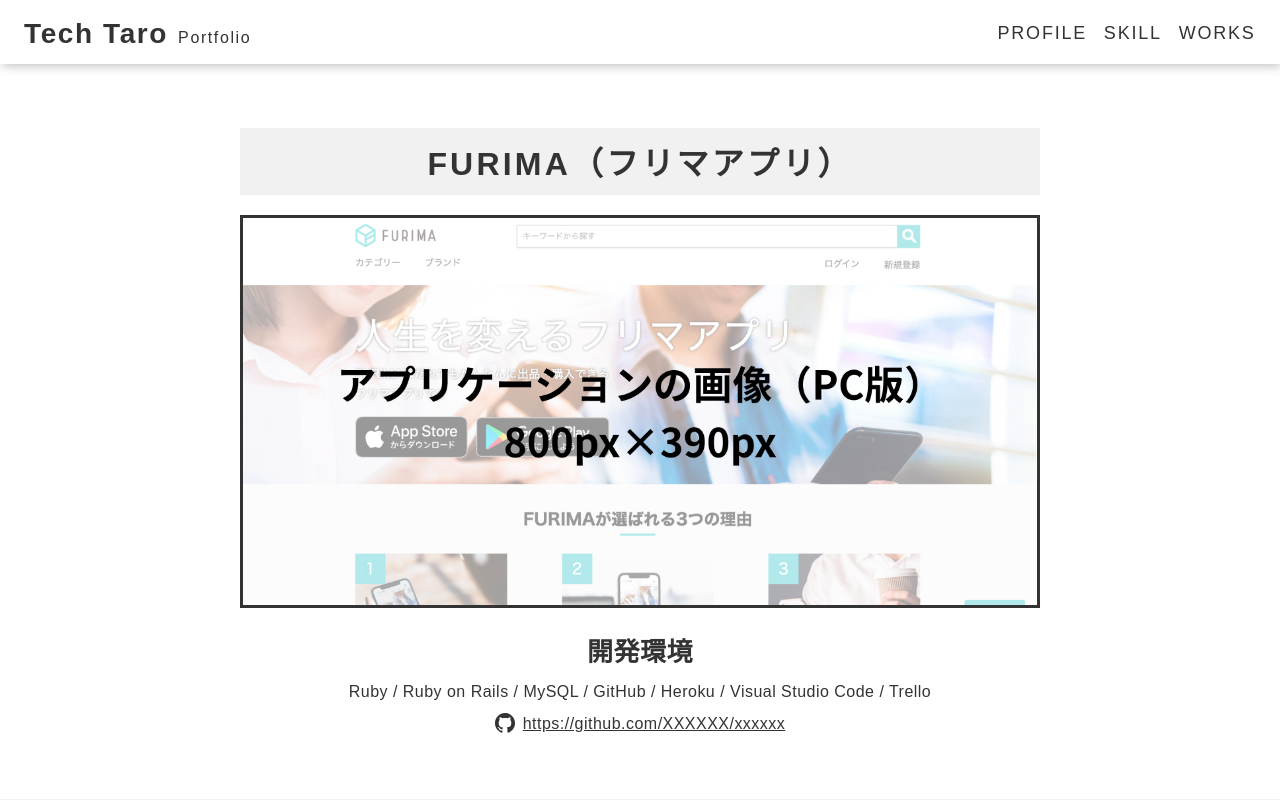
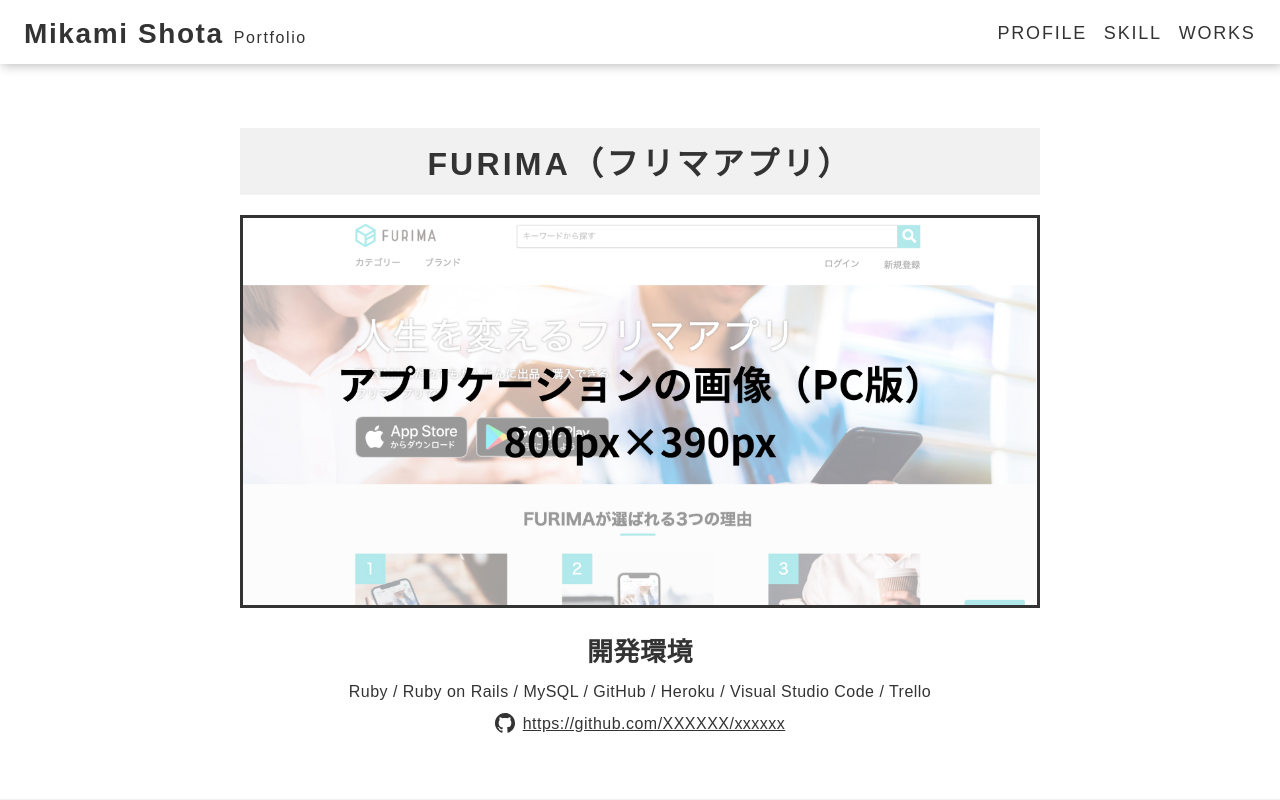
Before and after one commit to mintia0743/portfolio, a plain HTML site: page works/01.html in a window 1280 px wide. Shown: the top 800 px of the page. Drawn offline with nearby package versions, Linux system fonts and the light colour scheme.

Commit message:
変更点　テスト

```diff
--- a/works/01.html
+++ b/works/01.html
@@ -13,7 +13,7 @@
           <h1>
             <a href="../">
               <!-- 記載番号：1 -->
-              <span class="header__logo-title">Tech Taro</span>
+              <span class="header__logo-title">Mikami Shota</span>
               <span class="header__logo-sub">Portfolio</span>
             </a>
           </h1>
```
